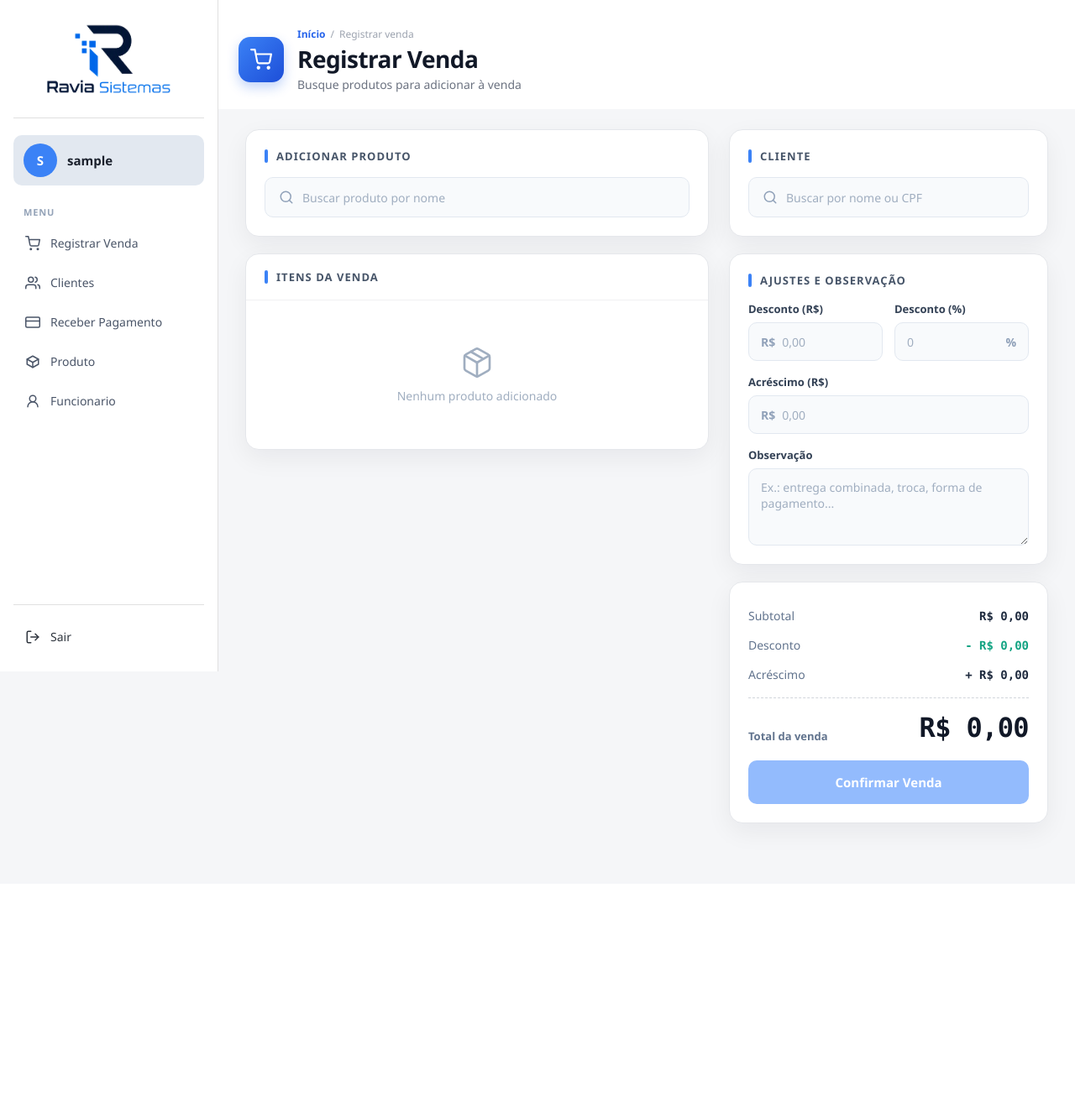
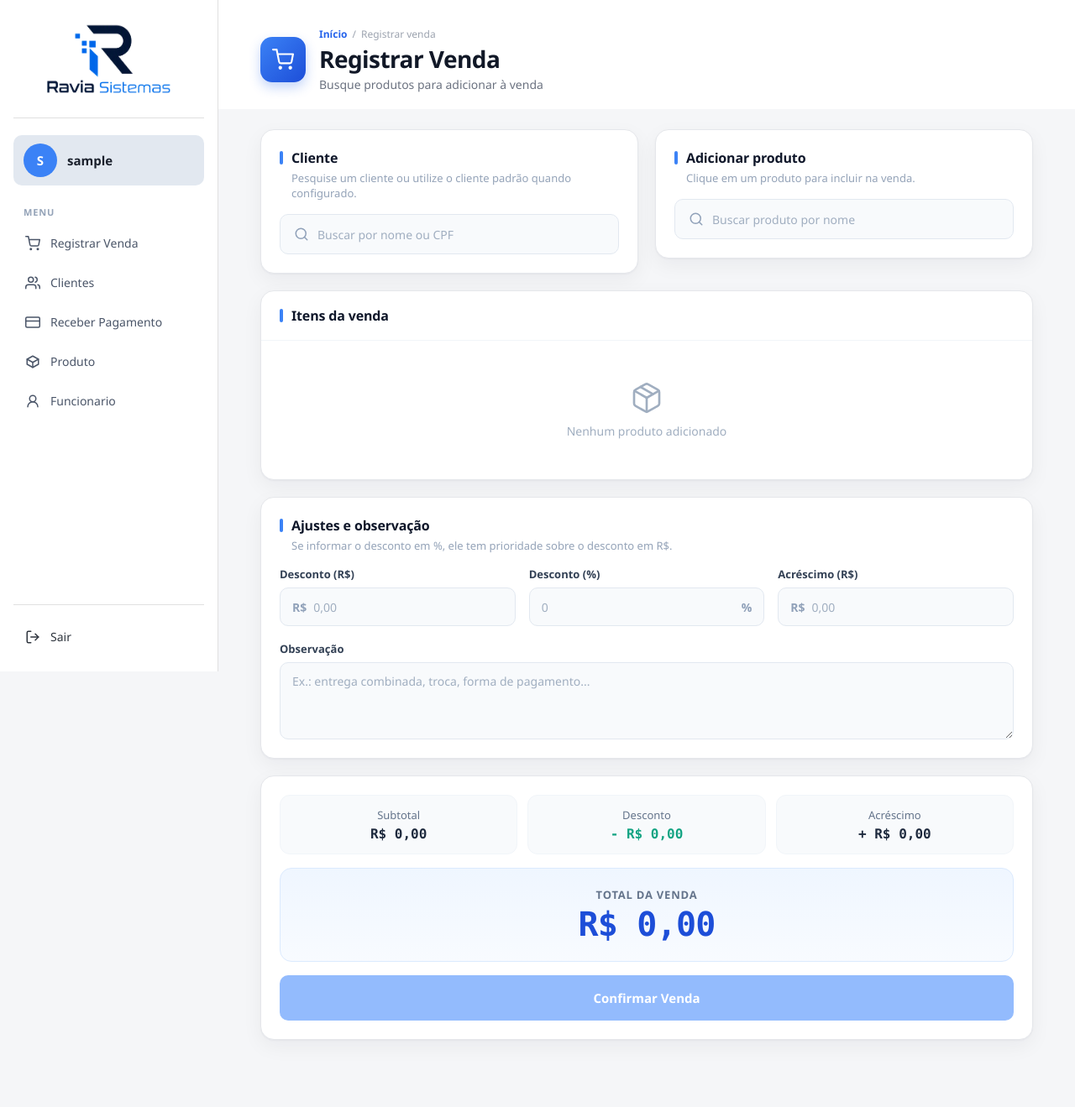
Before and after one commit to GustavoRoAds/RaviaSistemas, a PHP site: page /views/venda/registrar_venda.php in a window 1280 px wide. Shown: the whole page at 84% size. Before the commit the page ends 1003 px from the top, so only its background shows below. Run offline with PHP 8.4, Linux system fonts and the light colour scheme; the visitor is signed in with stand-in values (Sample User, id 1).

Commit message:
lista de cliente na venda feito

```diff
--- a/config/conexao.php
+++ b/config/conexao.php
@@ -1,6 +1,6 @@
 <?php
 $host = 'localhost';
-$port = '3306';
+$port = '3307';
 $dbname = 'ravia_db';
 $usuario = 'root';
 $senha = '';
--- a/css/registrar_venda/registrar_venda.css
+++ b/css/registrar_venda/registrar_venda.css
@@ -6,9 +6,9 @@
 }
 
 .venda-pagina {
-    max-width: 1180px;
+    max-width: 920px;
     margin: 0 auto;
-    padding-bottom: 40px;
+    padding-bottom: 48px;
     color: #1d293d;
 }
 
@@ -28,12 +28,14 @@ body .topo-pagina.topo-destaque {
 }
 
 .venda-topo {
+    width: 100%;
+    max-width: 920px;
+    margin: 0 auto;
     display: flex;
     align-items: center;
     justify-content: space-between;
     flex-wrap: wrap;
     gap: 16px;
-    margin: 0;
     padding: 0;
     border: none;
 }
@@ -93,9 +95,15 @@ body .topo-pagina.topo-destaque {
 }
 
 .venda-layout {
+    display: flex;
+    flex-direction: column;
+    gap: 20px;
+}
+
+.venda-linha-dupla {
     display: grid;
-    grid-template-columns: minmax(0, 1fr) 380px;
-    gap: 24px;
+    grid-template-columns: repeat(2, minmax(0, 1fr));
+    gap: 20px;
     align-items: start;
 }
 
@@ -110,7 +118,7 @@ body .topo-pagina.topo-destaque {
     background: #ffffff;
     border: 1px solid #e5e7eb;
     border-radius: 16px;
-    box-shadow: 0 10px 30px rgba(15, 23, 42, 0.06);
+    box-shadow: 0 1px 2px rgba(15, 23, 42, 0.04), 0 8px 24px rgba(15, 23, 42, 0.05);
 }
 
 .venda-card-corpo {
@@ -123,20 +131,25 @@ body .topo-pagina.topo-destaque {
     align-items: center;
     gap: 10px;
     margin: 0;
-    font-size: 13px;
+    font-size: 16px;
     font-weight: 700;
-    letter-spacing: 0.08em;
-    text-transform: uppercase;
-    color: #475569;
+    letter-spacing: -0.01em;
+    color: #0f172a;
 }
 
-.venda-rotulo {
+.venda-secao-cab {
     margin-bottom: 16px;
+}
+
+.venda-dica {
+    margin: 4px 0 0 14px;
+    font-size: 13px;
+    color: #94a3b8;
 }
 
 .venda-card-titulo {
     padding: 18px 22px;
-    border-bottom: 1px solid #f0f1f3;
+    border-bottom: 1px solid #f1f5f9;
 }
 
 .venda-rotulo::before,
@@ -317,7 +351,7 @@ body .topo-pagina.topo-destaque {
     flex-direction: column;
     align-items: center;
     gap: 10px;
-    padding: 54px 20px;
+    padding: 48px 20px;
     text-align: center;
     color: #a0aec0;
 }
@@ -469,8 +503,8 @@ body .topo-pagina.topo-destaque {
 
 .venda-ajustes-grade {
     display: grid;
-    grid-template-columns: repeat(2, minmax(0, 1fr));
-    gap: 16px 14px;
+    grid-template-columns: repeat(3, minmax(0, 1fr));
+    gap: 18px 16px;
 }
 
 .venda-ajuste {
@@ -481,7 +515,7 @@ body .topo-pagina.topo-destaque {
 }
 
 .venda-ajuste-full {
-    grid-column: span 2;
+    grid-column: 1 / -1;
 }
 
 .venda-ajuste label {
@@ -594,19 +628,30 @@ body .topo-pagina.topo-destaque {
     color: #0f766e;
 }
 
+.venda-resumo-grade {
+    display: grid;
+    grid-template-columns: repeat(3, minmax(0, 1fr));
+    gap: 12px;
+}
+
 .venda-resumo-linha {
     display: flex;
+    flex-direction: column;
     align-items: center;
-    justify-content: space-between;
-    gap: 12px;
-    padding: 8px 0;
-    font-size: 14px;
-    color: #62748e;
+    gap: 4px;
+    padding: 14px 10px;
+    background: #f8fafc;
+    border: 1px solid #f1f5f9;
+    border-radius: 12px;
+    font-size: 13px;
+    color: #64748b;
+    text-align: center;
 }
 
 .venda-resumo-linha strong {
     font-family: Consolas, monospace;
-    font-weight: 600;
+    font-size: 16px;
+    font-weight: 700;
     color: #1d293d;
 }
 
@@ -616,32 +661,38 @@ body .topo-pagina.topo-destaque {
 
 .venda-resumo-total {
     display: flex;
-    align-items: flex-end;
-    justify-content: space-between;
-    gap: 12px;
-    margin-top: 10px;
-    padding-top: 16px;
-    border-top: 1px dashed #d1d5db;
+    flex-direction: column;
+    align-items: center;
+    gap: 4px;
+    margin-top: 16px;
+    padding: 22px 16px;
+    background: linear-gradient(180deg, #eff6ff, #f8fbff);
+    border: 1px solid #dbeafe;
+    border-radius: 14px;
+    text-align: center;
 }
 
 .venda-total-rotulo {
     font-size: 13px;
-    font-weight: 600;
-    color: #62748e;
+    font-weight: 700;
+    letter-spacing: 0.06em;
+    text-transform: uppercase;
+    color: #64748b;
 }
 
 .venda-total-valor {
     font-family: Consolas, monospace;
-    font-size: 32px;
+    font-size: 40px;
     font-weight: 800;
+    line-height: 1.1;
     letter-spacing: -0.02em;
-    color: #111827;
+    color: #1d4ed8;
 }
 
 .venda-confirmar {
     width: 100%;
-    min-height: 52px;
-    margin-top: 20px;
+    min-height: 54px;
+    margin-top: 16px;
     padding: 14px 28px;
     border: none;
     border-radius: 10px;
--- a/views/venda/registrar_venda.php
+++ b/views/venda/registrar_venda.php
@@ -43,11 +43,42 @@ require __DIR__ . '/../../includes/header_app.php';
 
     <div class="venda-layout">
 
-        <div class="venda-coluna">
+        <div class="venda-linha-dupla">
 
             <section class="venda-card">
                 <div class="venda-card-corpo">
+                    <div class="venda-secao-cab">
+                        <h2 class="venda-rotulo">Cliente</h2>
+                        <p class="venda-dica">Pesquise um cliente ou utilize o cliente padrão quando configurado.</p>
+                    </div>
+                    <div class="venda-busca" id="venda-busca-cliente">
+                        <input type="hidden" id="cliente-codigo" name="cliente_codigo" value="">
+                        <div class="venda-campo" id="campo-cliente">
+                            <svg viewBox="0 0 24 24" fill="none" stroke="currentColor" stroke-width="2" stroke-linecap="round" stroke-linejoin="round">
+                                <circle cx="11" cy="11" r="8"/>
+                                <line x1="21" y1="21" x2="16.65" y2="16.65"/>
+                            </svg>
+                            <input type="text" id="busca-cliente" placeholder="Buscar por nome ou CPF" autocomplete="off">
+                        </div>
+                        <div class="venda-lista" id="lista-clientes"></div>
+                        <div class="venda-chip" id="chip-cliente">
+                            <span class="venda-cliente-avatar" aria-hidden="true">✓</span>
+                            <div>
+                                <strong id="chip-nome"></strong>
+                                <span id="chip-cpf"></span>
+                            </div>
+                            <button type="button" id="chip-remover" aria-label="Trocar cliente" title="Trocar cliente">&times;</button>
+                        </div>
+                    </div>
+                </div>
+            </section>
+
+            <section class="venda-card">
+                <div class="venda-card-corpo">
+                    <div class="venda-secao-cab">
                         <h2 class="venda-rotulo">Adicionar produto</h2>
+                        <p class="venda-dica">Clique em um produto para incluir na venda.</p>
+                    </div>
                     <div class="venda-busca" id="venda-busca-produto">
                         <div class="venda-campo">
                             <svg viewBox="0 0 24 24" fill="none" stroke="currentColor" stroke-width="2" stroke-linecap="round" stroke-linejoin="round">
@@ -60,6 +91,8 @@ require __DIR__ . '/../../includes/header_app.php';
                     </div>
                 </div>
             </section>
+
+        </div>
 
         <section class="venda-card">
             <h2 class="venda-card-titulo">Itens da venda</h2>
@@ -74,36 +107,12 @@ require __DIR__ . '/../../includes/header_app.php';
             <ul class="venda-itens" id="itens-lista"></ul>
         </section>
 
-        </div>
-
-        <aside class="venda-coluna">
-
         <section class="venda-card">
             <div class="venda-card-corpo">
-                    <h2 class="venda-rotulo">Cliente</h2>
-                    <div class="venda-busca" id="venda-busca-cliente">
-                        <div class="venda-campo" id="campo-cliente">
-                            <svg viewBox="0 0 24 24" fill="none" stroke="currentColor" stroke-width="2" stroke-linecap="round" stroke-linejoin="round">
-                                <circle cx="11" cy="11" r="8"/>
-                                <line x1="21" y1="21" x2="16.65" y2="16.65"/>
-                            </svg>
-                            <input type="text" id="busca-cliente" placeholder="Buscar por nome ou CPF" autocomplete="off">
+                <div class="venda-secao-cab">
+                    <h2 class="venda-rotulo">Ajustes e observação</h2>
+                    <p class="venda-dica">Se informar o desconto em %, ele tem prioridade sobre o desconto em R$.</p>
                 </div>
-                        <div class="venda-lista" id="lista-clientes"></div>
-                        <div class="venda-chip" id="chip-cliente">
-                            <div>
-                                <strong id="chip-nome"></strong>
-                                <span id="chip-cpf"></span>
-                            </div>
-                            <button type="button" id="chip-remover" aria-label="Remover cliente">&times;</button>
-                        </div>
-                    </div>
-                </div>
-            </section>
-
-            <section class="venda-card">
-                <div class="venda-card-corpo">
-                    <h2 class="venda-rotulo">Ajustes e observação</h2>
 
                 <div class="venda-ajustes-grade">
                     <div class="venda-ajuste">
@@ -122,7 +131,7 @@ require __DIR__ . '/../../includes/header_app.php';
                         </div>
                     </div>
 
-                        <div class="venda-ajuste venda-ajuste-full">
+                    <div class="venda-ajuste">
                         <label for="acrescimo">Acréscimo (R$)</label>
                         <div class="venda-input-grupo">
                             <span class="venda-input-prefixo">R$</span>
@@ -142,6 +151,7 @@ require __DIR__ . '/../../includes/header_app.php';
 
         <section class="venda-card venda-resumo">
             <div class="venda-card-corpo">
+                <div class="venda-resumo-grade">
                     <div class="venda-resumo-linha">
                         <span>Subtotal</span>
                         <strong id="resumo-subtotal">R$ 0,00</strong>
@@ -154,6 +164,7 @@ require __DIR__ . '/../../includes/header_app.php';
                         <span>Acréscimo</span>
                         <strong id="resumo-acrescimo">+ R$ 0,00</strong>
                     </div>
+                </div>
 
                 <div class="venda-resumo-total">
                     <span class="venda-total-rotulo">Total da venda</span>
@@ -164,7 +175,6 @@ require __DIR__ . '/../../includes/header_app.php';
             </div>
         </section>
 
-        </aside>
     </div>
 </div>
 
```
Also changed, not shown: other parts of css/registrar_venda/registrar_venda.css (+57 -4 lines), js/registrar_venda/registrar_venda.js (+136 -1 lines). Lines whose indentation alone changed are shown as unchanged.
